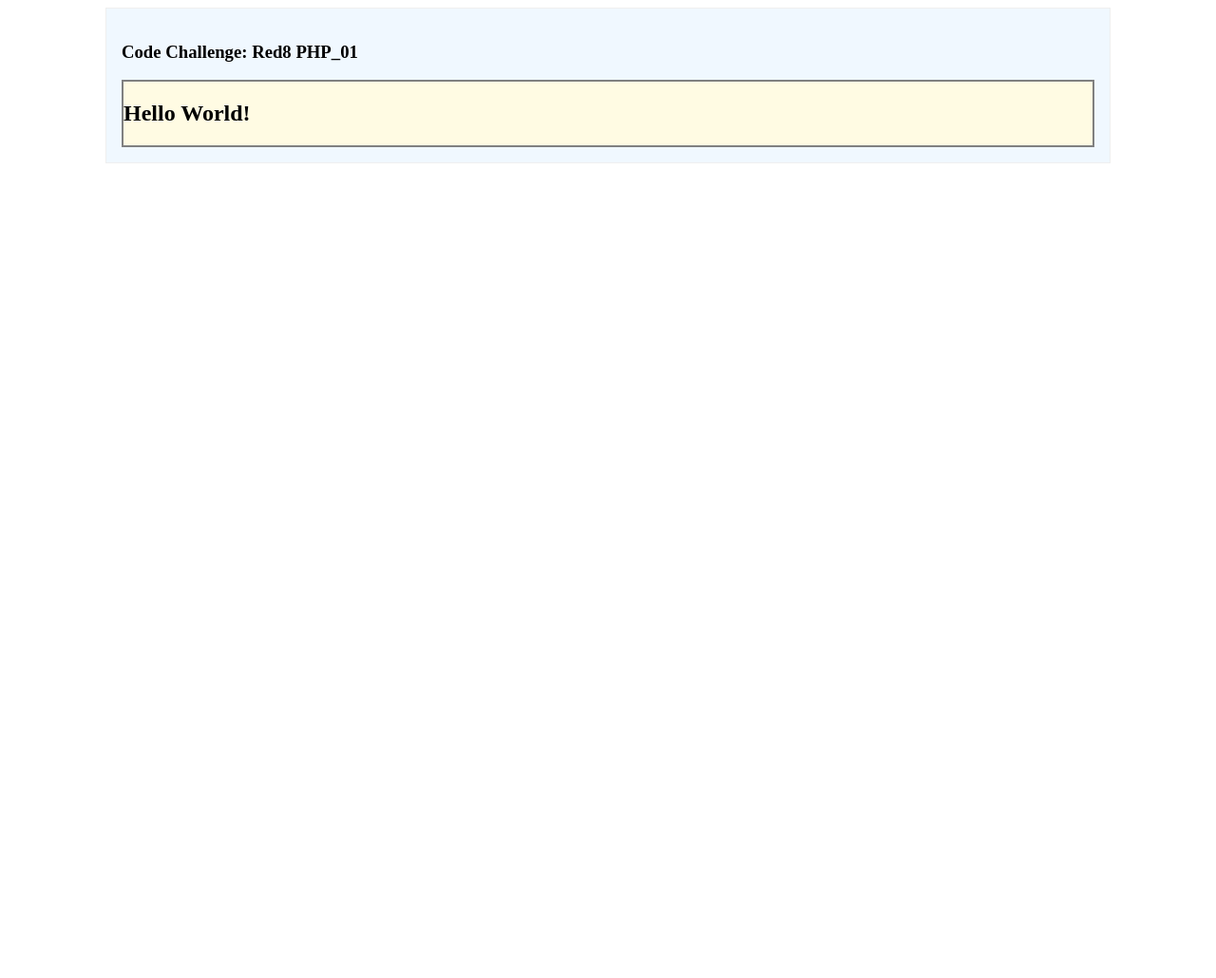
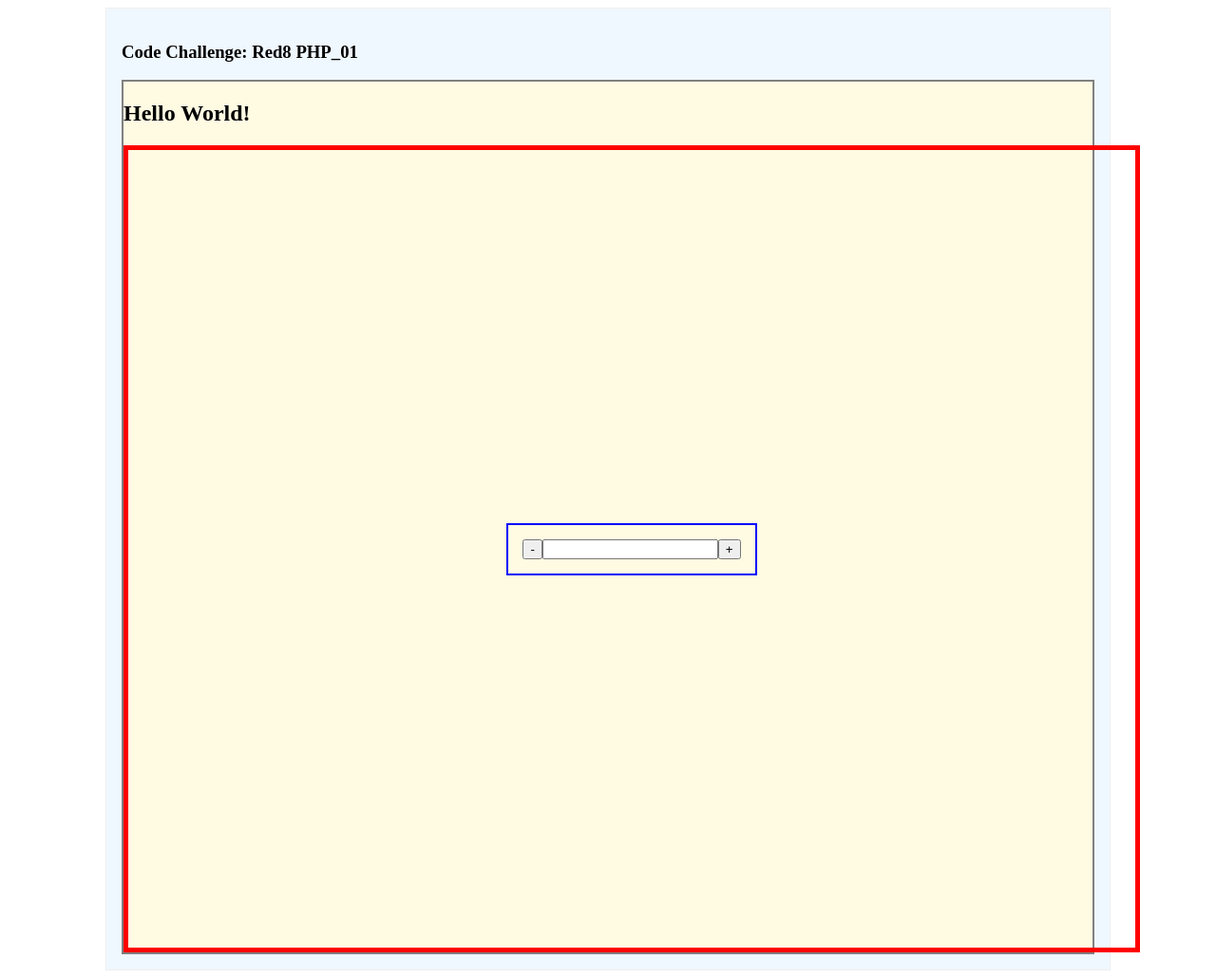
Before and after one commit to codewizard13/es6-chal-numincdec, a PHP site: page / in a window 1280 px wide. Shown: the whole page at 95% size. Before the commit the page ends 172 px from the top, so only its background shows below. Run offline with PHP 8.4, Linux system fonts and the light colour scheme.

Commit message:
CONNECT JS and CSS files to index.php  - modified:   app.js  - modified:   index.php  - modified:   style.css

```diff
--- a/app.js
+++ b/app.js
@@ -0,0 +1 @@
+console.log('hi')
--- a/index.php
+++ b/index.php
@@ -46,7 +46,7 @@ Tags:
 <title>Eric's PC Dashboard (2020-12-19)</title>
 
 
-<link rel="stylesheet" href="/">
+<link rel="stylesheet" href="style.css">
 
 <style>
 #wrapper {
@@ -82,6 +82,35 @@ main {
 
 <h2>Hello World!</h2>
 
+<div class="container">
+<!--
+1. span full height and width
+2. 20 px padding
+3. 5px border red
+
+-->
+
+<div class="form">
+<!--
+1. center vertically and horiz
+2. 2px blue bord
+3. 15px padding
+-->
+<button class="minus" id="minus">
+-
+</button>
+
+<input class="counter" id="counter" >
+
+
+<button class="plus" id="plus">
++
+</button>
+
+</div><!--/form -->
+
+</div><!--/container -->
+
 
 
 </main>
@@ -99,6 +128,8 @@ main {
 <script src="https://code.jquery.com/jquery-3.5.1.slim.min.js" integrity="sha384-DfXdz2htPH0lsSSs5nCTpuj/zy4C+OGpamoFVy38MVBnE+IbbVYUew+OrCXaRkfj" crossorigin="anonymous"></script>
 <script src="https://cdn.jsdelivr.net/npm/bootstrap@4.5.3/dist/js/bootstrap.bundle.min.js" integrity="sha384-ho+j7jyWK8fNQe+A12Hb8AhRq26LrZ/JpcUGGOn+Y7RsweNrtN/tE3MoK7ZeZDyx" crossorigin="anonymous"></script>
 
+<script src="app.js"></script>
+
 </body>
 </html>
 
--- a/style.css
+++ b/style.css
@@ -0,0 +1,21 @@
+.container {
+  width: 100%;
+  height: 100vh;
+  padding: 20px;
+  border: solid red 5px;
+  display: flex;
+}
+
+.form {
+  align-self: center;
+  border: solid 2px blue;
+  display: flex;
+  justify-content: center;
+  min-height: 20px;
+  margin: 0 auto;
+  padding: 15px;
+}
+
+.counter {
+  text-align: center;
+}
```
